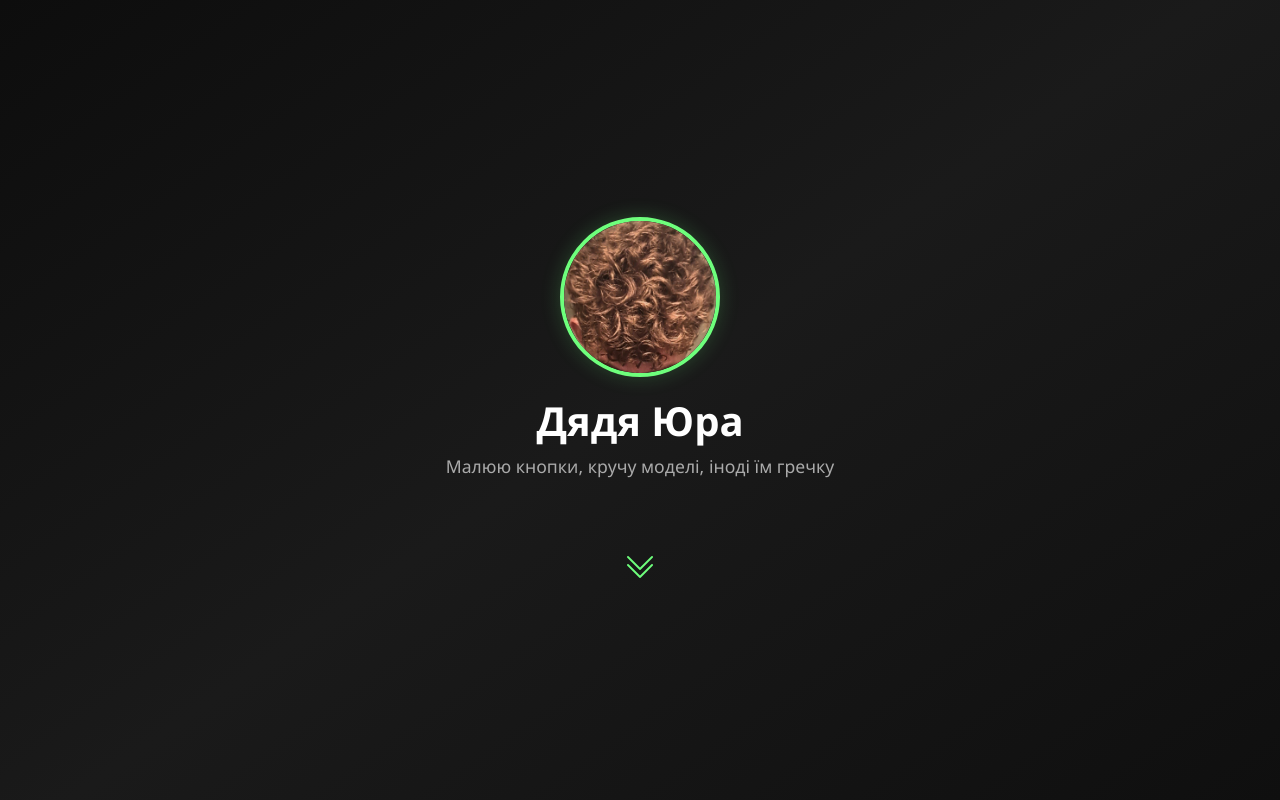
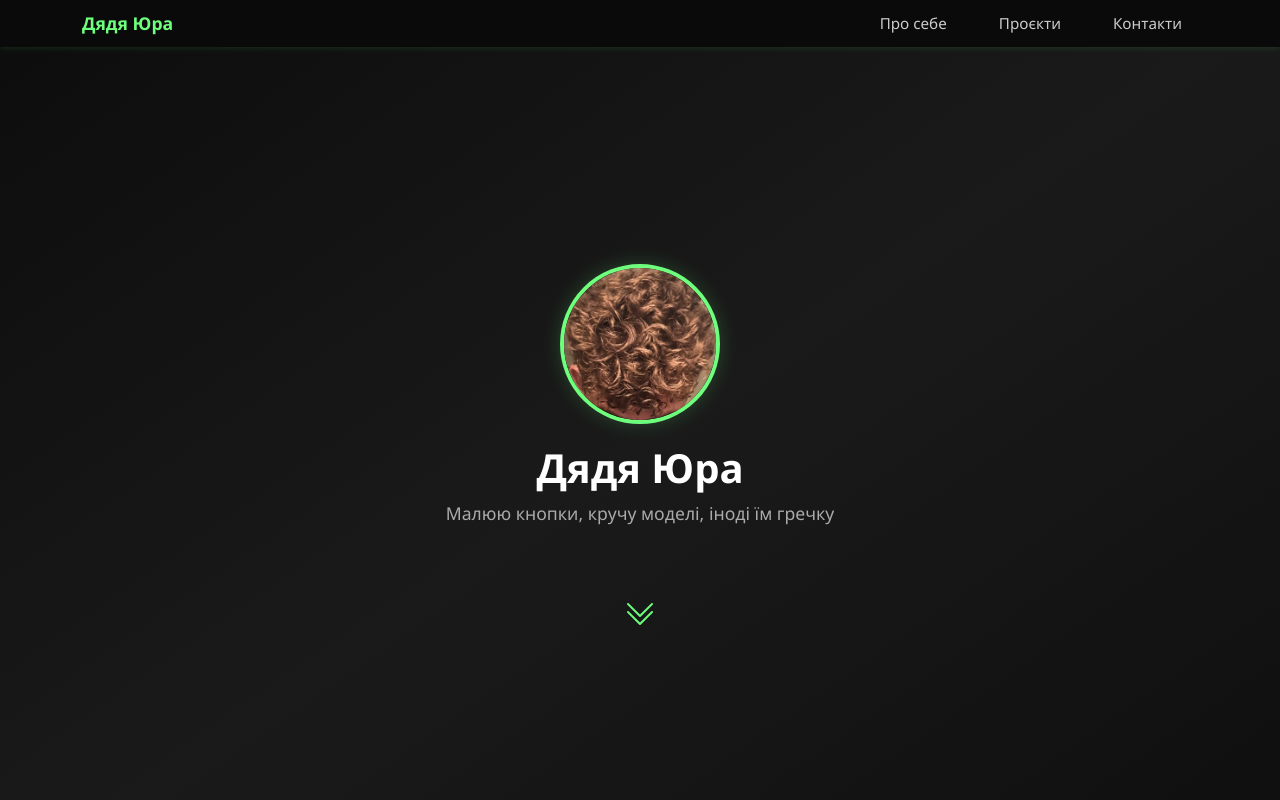
Before and after one commit to yuraIil/Portfolio, a plain HTML site: page index.html in a window 1280 px wide. Shown: the top 800 px of the page. Drawn offline with nearby package versions, Linux system fonts and the light colour scheme.

Commit message:
Navbar update

```diff
--- a/index.html
+++ b/index.html
@@ -9,6 +9,19 @@
   <link rel="stylesheet" href="style.css">
 </head>
 <body>
+  <!-- Navbar -->
+<nav class="navbar navbar-dark custom-navbar sticky-top">
+  <div class="container">
+    <a class="navbar-brand fw-semibold" href="#">Дядя Юра</a>
+    <ul class="nav">
+      <li class="nav-item"><a class="nav-link" href="#about">Про себе</a></li>
+      <li class="nav-item"><a class="nav-link" href="#projects">Проєкти</a></li>
+      <li class="nav-item"><a class="nav-link" href="#contact">Контакти</a></li>
+    </ul>
+  </div>
+</nav>
+
+
 
 <!-- Hero -->
 <section class="hero">
--- a/style.css
+++ b/style.css
@@ -14,6 +14,34 @@ img {
   max-width: 100%;
   border-radius: 8px;
 }
+
+/* ====== Navbar (custom) ====== */
+.custom-navbar {
+  background-color: rgba(10, 10, 10, 0.8);
+  backdrop-filter: blur(4px);
+  box-shadow: 0 2px 5px rgba(110, 255, 124, 0.1);
+  padding-top: 4px;
+  padding-bottom: 4px;
+}
+
+.custom-navbar .navbar-brand {
+  color: #6eff7c;
+  font-size: 1.1rem;
+  font-weight: 600;
+}
+
+.custom-navbar .nav-link {
+  color: #ccc;
+  font-size: 0.95rem;
+  margin-left: 20px;
+  transition: 0.2s ease;
+}
+
+.custom-navbar .nav-link:hover {
+  color: #6eff7c;
+}
+
+
 
 /* ====== Hero ====== */
 .hero {
```
